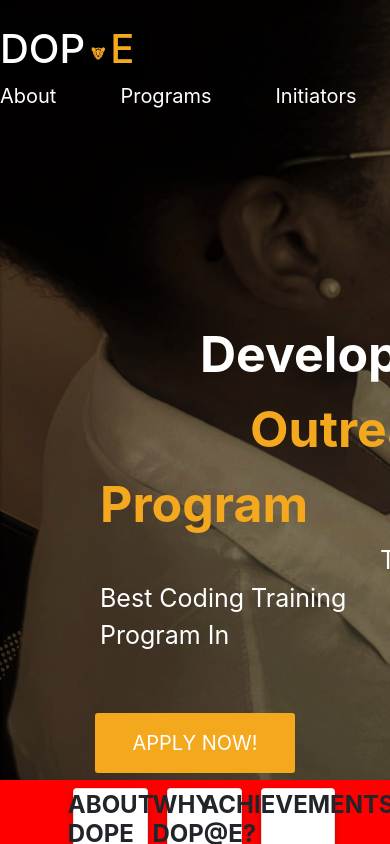
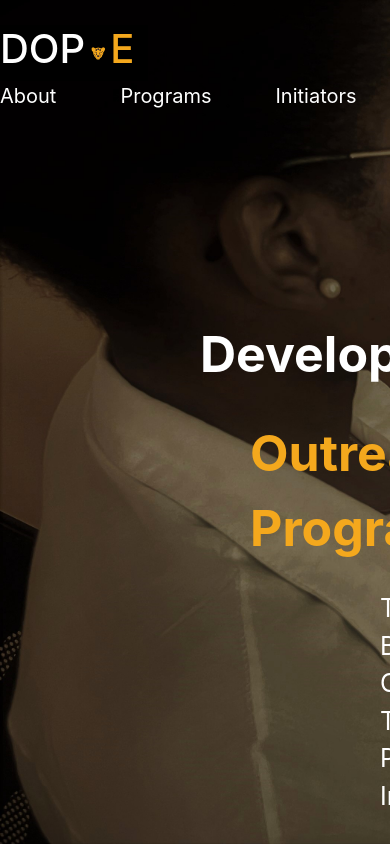
Before and after one commit to kaigwa/Ellipsis-, a React (Create React App) app: page /Dop in a window 390 px wide. Shown: the top 844 px of the page. Built offline with nearby package versions, Linux system fonts and the light colour scheme.

Commit message:
responsive background image

```diff
--- a/src/Components/dop.jsx
+++ b/src/Components/dop.jsx
@@ -80,7 +80,6 @@ const Dop = (props) => {
             <br />
             <span className="tz">Tanzania</span>
           </p>
-
           <div className="an">
             <button className="btn3" onClick={() => navigate("/Form")}>
               APPLY NOW!
--- a/src/Components/dop/dop.css
+++ b/src/Components/dop/dop.css
@@ -2,15 +2,15 @@
   background-repeat: none;
   background-position: fixed;
   background-size: cover;
+  width: 100%;
   height: 100vh;
 }
 .dope {
   display: flex;
   flex-direction: column;
   justify-content: center;
-  align-content: center;
   text-align: start;
-  padding-top: 160px;
+  padding-top: 10rem;
 }
 
 .nembo {
@@ -111,24 +111,32 @@
 }
 
 .dev {
+  display: flex;
+  flex-direction: column;
   color: white;
   font-size: 3.125rem;
   padding-left: 6.25rem;
 }
 
 .reach {
+  display: flex;
+  flex-direction: column;
   color: #f4a81d;
   font-size: 3.125rem;
   padding-left: 9.375rem;
 }
 
 .code {
+  display: flex;
+  flex-direction: column;
   color: white;
   font-size: 1.5625rem;
   padding-left: 17.5rem;
 }
 
 .tz {
+  display: flex;
+  flex-direction: column;
   color: white;
   font-size: 1.75rem;
   padding-left: 36.25rem;
@@ -138,17 +146,19 @@
   display: flex;
   flex-direction: row;
   justify-content: center;
-  align-content: center;
 }
 
 .btn3 {
+  /* display: flex;
+  flex-direction: row;
+  justify-content: center; */
   background-color: #f4a81d;
   color: white;
   border: none;
-  width: 200px;
-  height: 60px;
-  border-radius: 3px;
-  font-size: 20px;
+  width: 12.5rem;
+  height: 3.75rem;
+  border-radius: 0.1875rem;
+  font-size: 1.25rem;
   cursor: pointer;
 }
 
@@ -228,6 +238,10 @@
   .tz {
     font-size: 0.78125rem;
   }
+  .dp > img {
+    background-position: fixed;
+    height: 100vh;
+  }
 }
 @media (min-width: 48em) {
   .dev,
@@ -235,6 +249,10 @@
   .code,
   .tz {
     font-size: 1.5625rem;
+  }
+  .dp > img {
+    background-position: fixed;
+    height: 100vh;
   }
 }
 @media (min-width: 62em) {
@@ -244,6 +262,10 @@
   .tz {
     font-size: 2.34375rem;
   }
+  .dp > img {
+    background-position: fixed;
+    height: 100vh;
+  }
 }
 @media (min-width: 75em) {
   .dev,
@@ -252,4 +274,8 @@
   .tz {
     font-size: 3.125rem;
   }
+  .dp > img {
+    background-position: fixed;
+    height: 100vh;
+  }
 }
```
